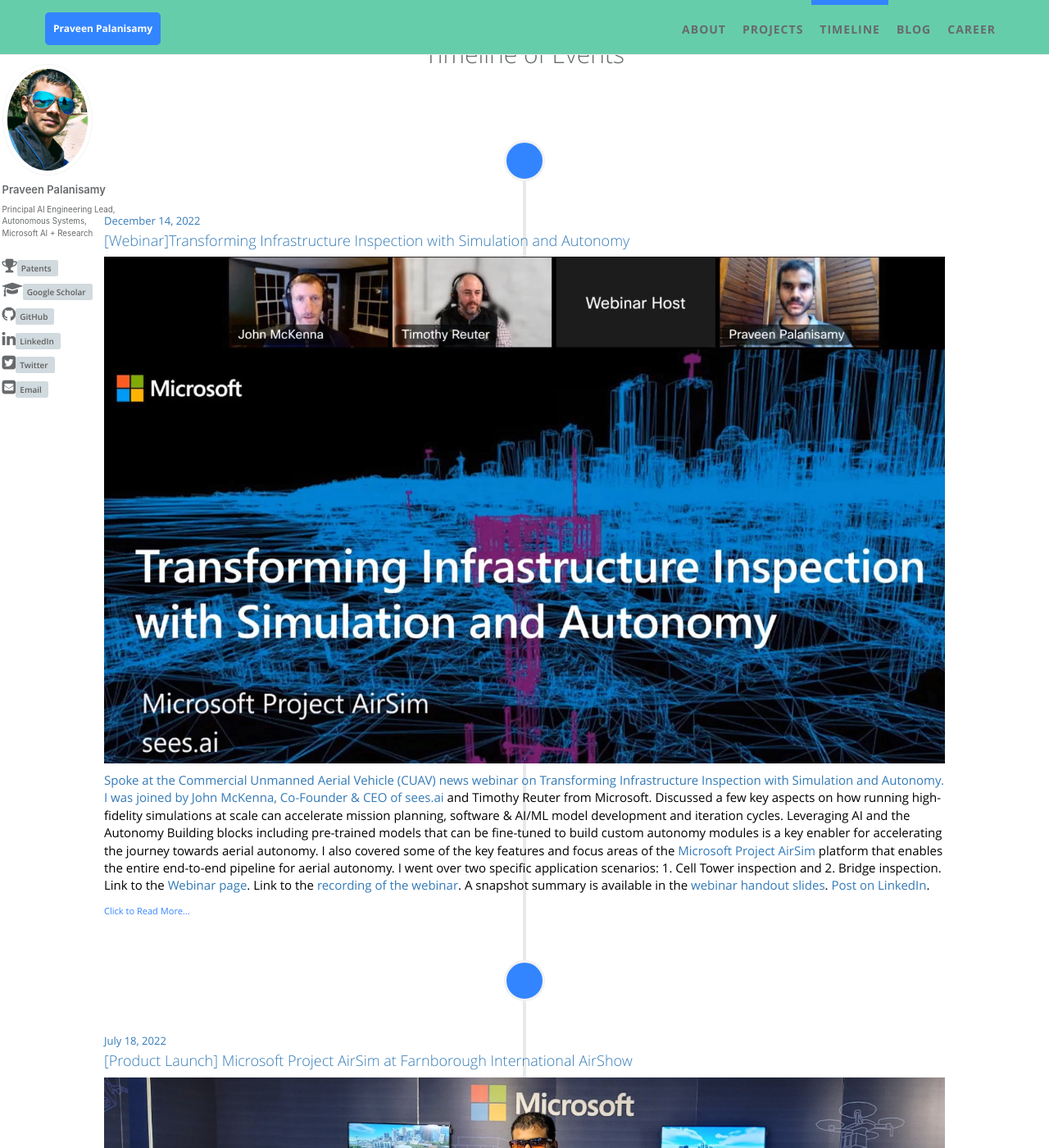
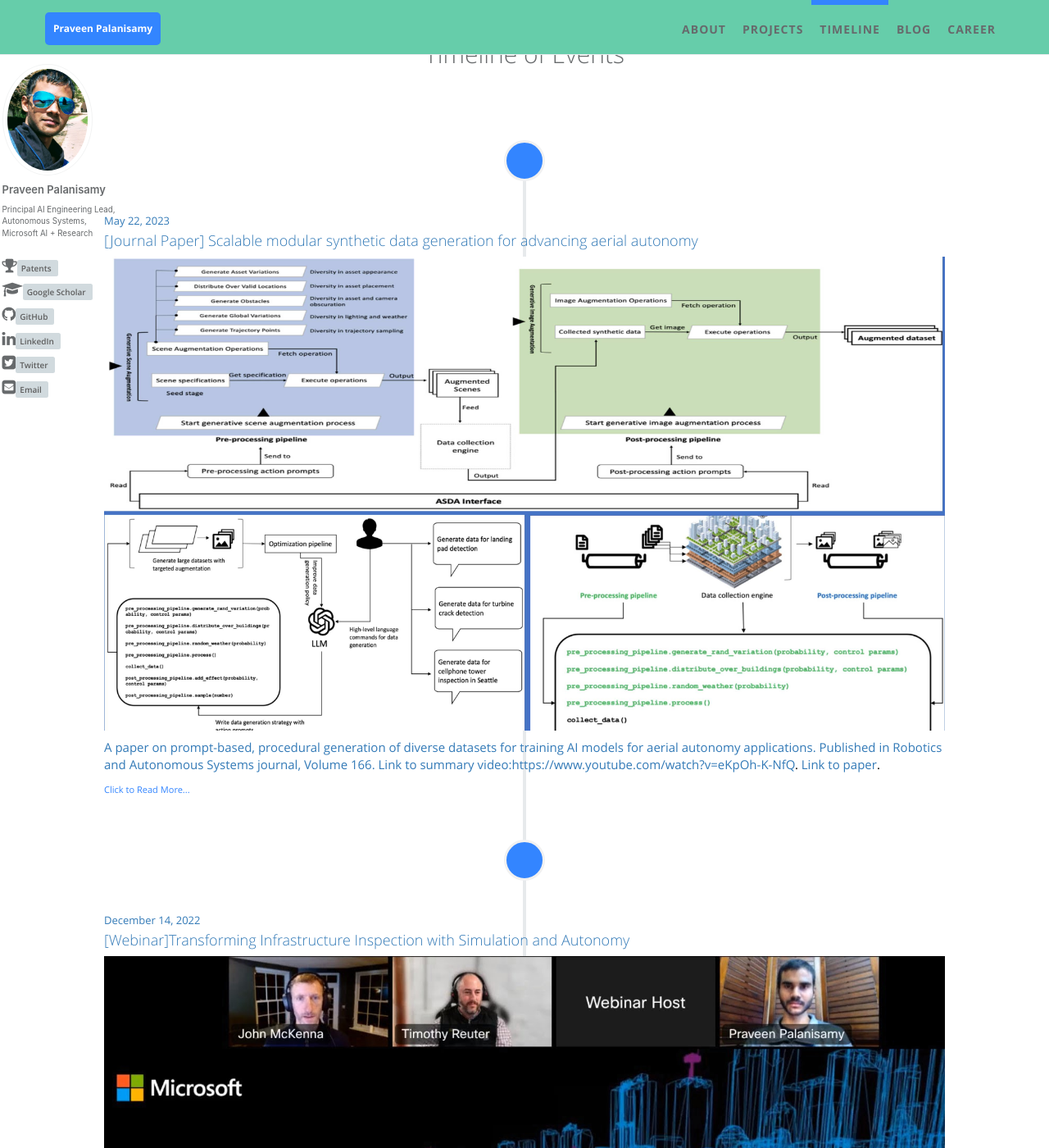
Before and after one commit to praveen-palanisamy/praveen-palanisamy.github.io, a Jekyll site: the page built from index.html, in a window 1280 px wide and 1400 px high, scrolled down 1585 px. Shown: the whole window at 82% size. Built offline with Jekyll 4.4.1, drawn with Linux system fonts in a browser that asks for light colours.

Commit message:
Add ASDA, Robotics & Autonomous Systems journal paper to timeline

```diff
--- a/_data/index/timeline.yml
+++ b/_data/index/timeline.yml
@@ -1,4 +1,11 @@
 # timeline section data
+
+- timeline-item:
+  date: May 22, 2023
+  title: "[Journal Paper] Scalable modular synthetic data generation for advancing aerial autonomy"
+  img: "asda-paper-robotics-autonomous-systems-journal.jpg"
+  description: "A paper on prompt-based, procedural generation of diverse datasets for training AI models for aerial autonomy applications. Published in Robotics and Autonomous Systems journal, Volume 166. [Link to summary video:https://www.youtube.com/watch?v=eKpOh-K-NfQ](https://www.youtube.com/watch?v=eKpOh-K-NfQ). [Link to paper](https://www.sciencedirect.com/science/article/pii/S0921889021002219)."
+  link: https://doi.org/10.1016/j.robot.2023.104464
 
 - timeline-item:
   date: December 14, 2022
```
Also changed, not shown: static/assets/img/timeline/asda-paper-robotics-autonomous-systems-journal.jpg (added).
